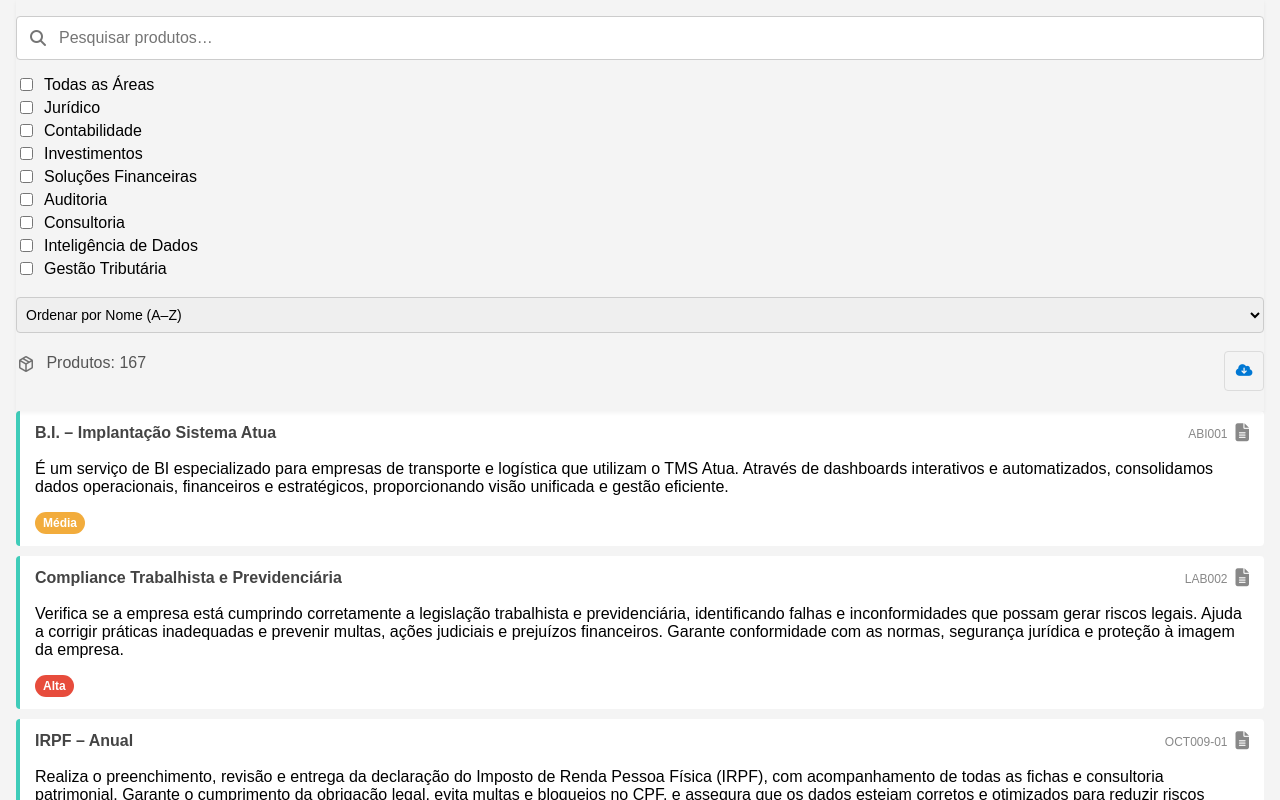
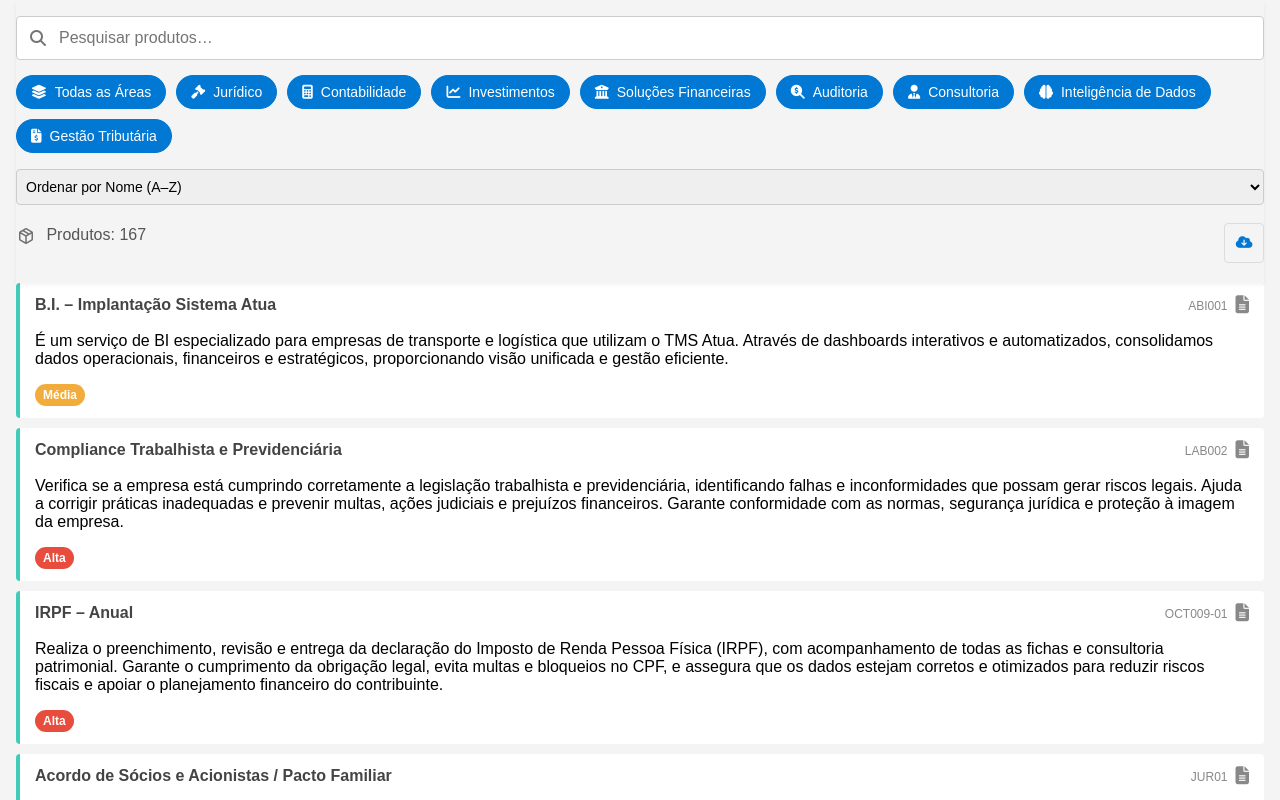
Before and after one commit to danispaz/list-geral, a plain HTML site: page index.html in a window 1280 px wide. Drawn offline with nearby package versions, Linux system fonts and the light colour scheme.

Commit message:
Update index.html
usabilidade das areas

```diff
--- a/index.html
+++ b/index.html
@@ -288,6 +288,37 @@
   accent-color: #0078d4;
 }
 
+.area-chip-grid {
+  display: flex;
+  flex-wrap: wrap;
+  gap: 10px;
+  margin-bottom: 16px;
+}
+
+.area-chip {
+  padding: 8px 14px;
+  border-radius: 20px;
+  background: #f4f4f4;
+  border: 1px solid #ccc;
+  cursor: pointer;
+  font-size: 14px;
+  display: flex;
+  align-items: center;
+  gap: 8px;
+  transition: all 0.2s;
+  user-select: none;
+}
+
+.area-chip.selected {
+  background-color: #0078d4;
+  color: white;
+  border-color: #0078d4;
+}
+
+.area-chip i {
+  font-size: 14px;
+}
+
 
   </style>
 </head>
@@ -308,35 +339,21 @@
       </div>
 
 
-<div class="filter-container">
-  <label>
-    <input type="checkbox" ng-checked="selectedAreas.length === 0" ng-click="toggleAllAreas()"> Todas as Áreas
-  </label>
-  <label>
-    <input type="checkbox" ng-model="selectedAreas['Jurídico']" ng-change="filterByArea()"> Jurídico
-  </label>
-  <label>
-    <input type="checkbox" ng-model="selectedAreas['Contabilidade']" ng-change="filterByArea()"> Contabilidade
-  </label>
-  <label>
-    <input type="checkbox" ng-model="selectedAreas['Investimentos']" ng-change="filterByArea()"> Investimentos
-  </label>
-  <label>
-    <input type="checkbox" ng-model="selectedAreas['Soluções Financeiras']" ng-change="filterByArea()"> Soluções Financeiras
-  </label>
-  <label>
-    <input type="checkbox" ng-model="selectedAreas['Auditoria']" ng-change="filterByArea()"> Auditoria
-  </label>
-    <label>
-    <input type="checkbox" ng-model="selectedAreas['Consultoria']" ng-change="filterByArea()"> Consultoria
-  </label>
-  <label>
-    <input type="checkbox" ng-model="selectedAreas['Inteligência de Dados']" ng-change="filterByArea()"> Inteligência de Dados
-  </label>
-  <label>
-    <input type="checkbox" ng-model="selectedAreas['Gestão Tributária']" ng-change="filterByArea()"> Gestão Tributária
-  </label>
+<div class="area-chip-grid">
+  <div class="area-chip"
+       ng-class="{'selected': allSelected}"
+       ng-click="toggleAllAreas()">
+    <i class="fas fa-layer-group"></i> Todas as Áreas
+  </div>
+
+  <div ng-repeat="area in areaList"
+       class="area-chip"
+       ng-class="{'selected': selectedAreas[area.name]}"
+       ng-click="toggleArea(area)">
+    <i class="{{area.icon}}"></i> {{area.name}}
+  </div>
 </div>
+
 
 
 
@@ -2017,6 +2034,41 @@ $scope.exportToExcel = function() {
   XLSX.writeFile(wb, "Produtos_Funcional_Filtrados.xlsx");
 };
 
+$scope.areaList = [
+  { name: 'Jurídico', icon: 'fas fa-gavel' },
+  { name: 'Contabilidade', icon: 'fas fa-calculator' },
+  { name: 'Investimentos', icon: 'fas fa-chart-line' },
+  { name: 'Soluções Financeiras', icon: 'fas fa-university' },
+  { name: 'Auditoria', icon: 'fas fa-search-dollar' },
+  { name: 'Consultoria', icon: 'fas fa-user-tie' },
+  { name: 'Inteligência de Dados', icon: 'fas fa-brain' },
+  { name: 'Gestão Tributária', icon: 'fas fa-file-invoice-dollar' }
+];
+
+$scope.selectedAreas = {};
+$scope.allSelected = true;
+
+// Inicializa com todas selecionadas
+$scope.areaList.forEach(area => {
+  $scope.selectedAreas[area.name] = true;
+});
+
+// Toggle individual
+$scope.toggleArea = function(area) {
+  $scope.selectedAreas[area.name] = !$scope.selectedAreas[area.name];
+  $scope.allSelected = Object.values($scope.selectedAreas).every(v => v);
+  $scope.filterByArea();
+};
+
+// Toggle todas
+$scope.toggleAllAreas = function () {
+  const selectAll = !$scope.allSelected;
+  $scope.allSelected = selectAll;
+  $scope.areaList.forEach(area => {
+    $scope.selectedAreas[area.name] = selectAll;
+  });
+  $scope.filterByArea();
+};
 
 
 });
```
